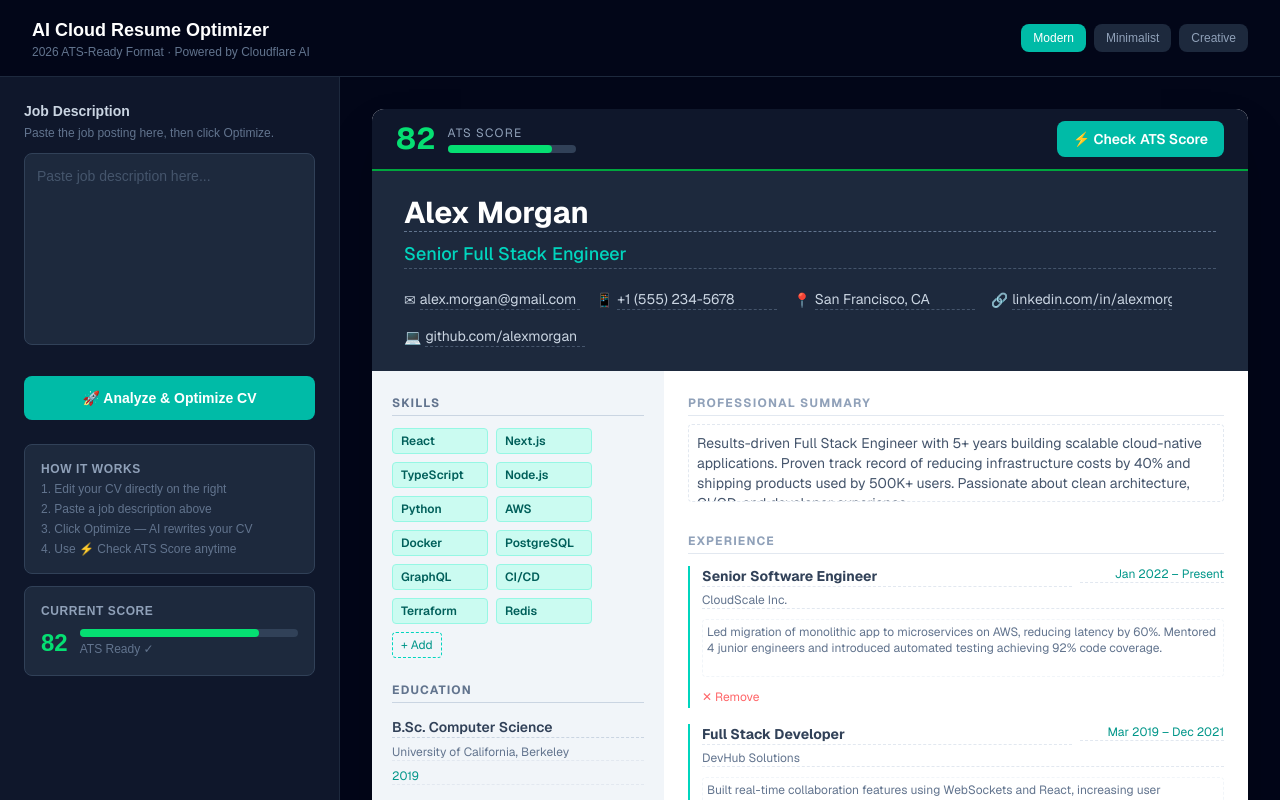
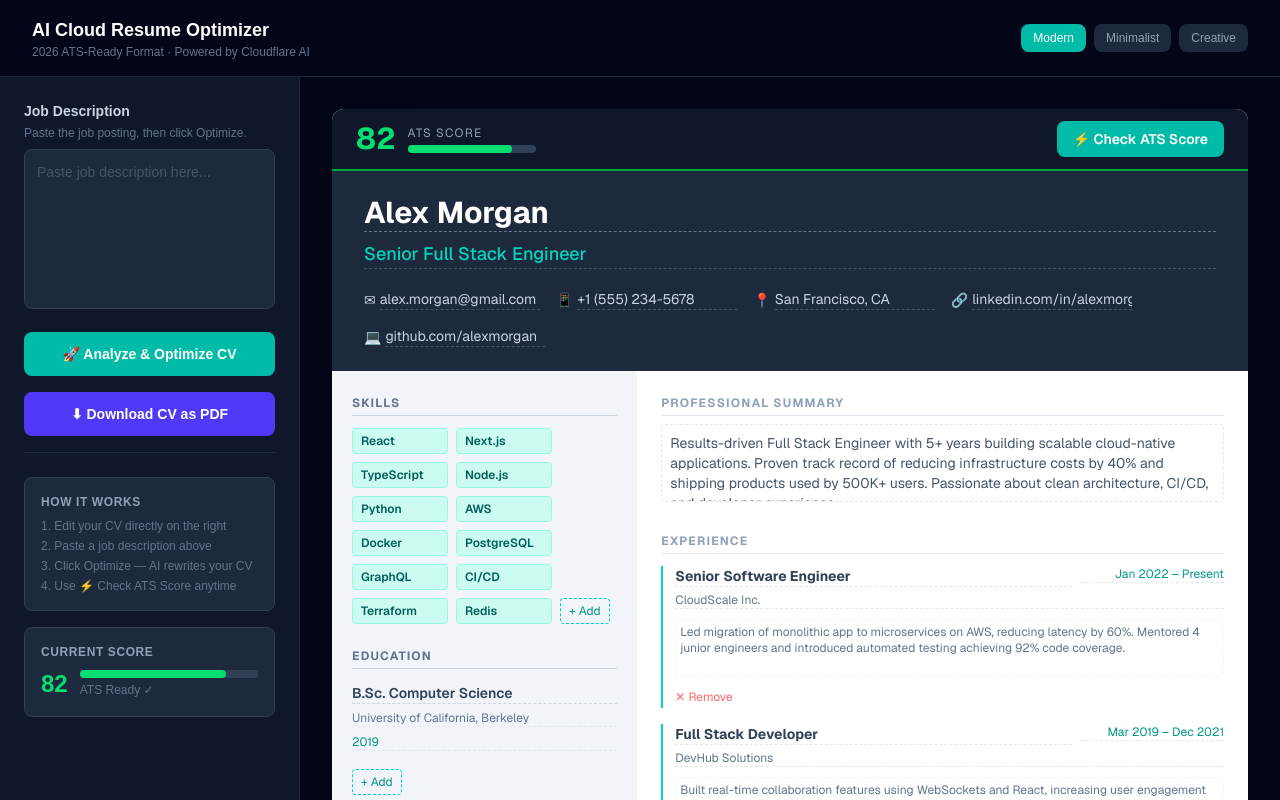
Before and after one commit to mehran-bangash/cloud-resume-optimzer, a Next.js app: page / in a window 1280 px wide. Shown: the top 800 px of the page. Built offline with nearby package versions, Linux system fonts and the light colour scheme.

Commit message:
fix: resolve typescript type errors

```diff
--- a/package.json
+++ b/package.json
@@ -9,6 +9,8 @@
     "lint": "eslint"
   },
   "dependencies": {
+    "html2canvas": "^1.4.1",
+    "jspdf": "^4.2.1",
     "next": "16.2.7",
     "react": "19.2.4",
     "react-dom": "19.2.4"
--- a/src/app/page.tsx
+++ b/src/app/page.tsx
@@ -1,6 +1,7 @@
 "use client";
 import { useResumeForm, CVTemplate } from "@/viewmodels/useResumeForm";
 import CVPreview from "@/components/CVPreview";
+import DownloadPDF from "@/components/DownloadPDF";
 
 export default function Home() {
   const {
@@ -11,6 +12,7 @@ export default function Home() {
 
   return (
     <main className="min-h-screen bg-slate-950 text-white">
+      {/* Header */}
       <div className="border-b border-slate-800 px-8 py-4 flex items-center justify-between">
         <div>
           <h1 className="text-lg font-bold text-white">AI Cloud Resume Optimizer</h1>
@@ -20,7 +22,9 @@ export default function Home() {
           {(["modern", "minimalist", "creative"] as CVTemplate[]).map((t) => (
             <button key={t} onClick={() => setSelectedTemplate(t)}
               className={`text-xs px-3 py-1.5 rounded-lg capitalize font-medium transition-all ${
-                selectedTemplate === t ? "bg-teal-500 text-white" : "bg-slate-800 text-slate-400 hover:bg-slate-700"
+                selectedTemplate === t
+                  ? "bg-teal-500 text-white"
+                  : "bg-slate-800 text-slate-400 hover:bg-slate-700"
               }`}>
               {t}
             </button>
@@ -28,25 +32,48 @@ export default function Home() {
         </div>
       </div>
 
-      <div className="grid grid-cols-[340px_1fr] gap-0 min-h-[calc(100vh-65px)]">
-        {/* Left Panel */}
-        <div className="bg-slate-900 border-r border-slate-800 p-6 space-y-6 overflow-y-auto">
+      <div className="grid grid-cols-[300px_1fr] min-h-[calc(100vh-65px)]">
+
+        {/* ── Left Panel ── */}
+        <div className="bg-slate-900 border-r border-slate-800 flex flex-col h-[calc(100vh-65px)] sticky top-0">
+
+          {/* Scrollable content */}
+          <div className="flex-1 overflow-y-auto p-6 space-y-4">
+
+            {/* Job Description */}
             <div>
               <h2 className="text-sm font-semibold text-slate-300 mb-1">Job Description</h2>
-            <p className="text-xs text-slate-500 mb-3">Paste the job posting here, then click Optimize.</p>
-            <textarea onChange={(e) => setJobDescription(e.target.value)}
+              <p className="text-xs text-slate-500 mb-2">Paste the job posting, then click Optimize.</p>
+              <textarea
+                onChange={(e) => setJobDescription(e.target.value)}
                 placeholder="Paste job description here..."
-              className="w-full bg-slate-800 border border-slate-700 focus:border-teal-500 text-slate-200 placeholder-slate-600 p-3 rounded-lg text-sm outline-none resize-none h-48 transition-all" />
+                className="w-full bg-slate-800 border border-slate-700 focus:border-teal-500 text-slate-200 placeholder-slate-600 p-3 rounded-lg text-sm outline-none resize-none h-40 transition-all"
+              />
             </div>
-          <button onClick={optimize} disabled={isGenerating}
-            className="w-full bg-teal-500 hover:bg-teal-400 disabled:opacity-50 disabled:cursor-not-allowed text-white font-bold py-3 rounded-lg transition-all text-sm flex items-center justify-center gap-2">
+
+            {/* Optimize Button */}
+            <button
+              onClick={optimize}
+              disabled={isGenerating}
+              className="w-full bg-teal-500 hover:bg-teal-400 disabled:opacity-50 disabled:cursor-not-allowed text-white font-bold py-3 rounded-lg transition-all text-sm flex items-center justify-center gap-2"
+            >
               {isGenerating ? (
-              <><span className="animate-spin inline-block w-4 h-4 border-2 border-white border-t-transparent rounded-full" />Optimizing with AI...</>
+                <>
+                  <span className="animate-spin inline-block w-4 h-4 border-2 border-white border-t-transparent rounded-full" />
+                  Optimizing with AI...
+                </>
               ) : "🚀 Analyze & Optimize CV"}
             </button>
-          <div className="space-y-3">
+
+            {/* Download Button */}
+            <DownloadPDF targetId="cv-preview-container" />
+
+            {/* Divider */}
+            <div className="border-t border-slate-800 pt-2" />
+
+            {/* How it works */}
             <div className="bg-slate-800 rounded-lg p-4 border border-slate-700">
-              <p className="text-xs text-slate-400 font-semibold uppercase tracking-wider mb-1">How it works</p>
+              <p className="text-xs text-slate-400 font-semibold uppercase tracking-wider mb-2">How it works</p>
               <ol className="text-xs text-slate-500 space-y-1 list-decimal list-inside">
                 <li>Edit your CV directly on the right</li>
                 <li>Paste a job description above</li>
@@ -54,6 +81,8 @@ export default function Home() {
                 <li>Use ⚡ Check ATS Score anytime</li>
               </ol>
             </div>
+
+            {/* Current Score */}
             <div className="bg-slate-800 rounded-lg p-4 border border-slate-700">
               <p className="text-xs text-slate-400 font-semibold uppercase tracking-wider mb-2">Current Score</p>
               <div className="flex items-center gap-3">
@@ -62,18 +91,24 @@ export default function Home() {
                 </div>
                 <div className="flex-1">
                   <div className="w-full h-2 bg-slate-700 rounded-full">
-                    <div className={`h-2 rounded-full transition-all ${(resume.atsScore ?? 82) >= 78 ? "bg-green-400" : "bg-amber-400"}`}
-                      style={{ width: `${resume.atsScore ?? 82}%` }} />
+                    <div
+                      className={`h-2 rounded-full transition-all ${(resume.atsScore ?? 82) >= 78 ? "bg-green-400" : "bg-amber-400"}`}
+                      style={{ width: `${resume.atsScore ?? 82}%` }}
+                    />
                   </div>
-                  <p className="text-xs text-slate-500 mt-1">{(resume.atsScore ?? 82) >= 78 ? "ATS Ready ✓" : "Needs improvement"}</p>
-                </div>
-              </div>
+                  <p className="text-xs text-slate-500 mt-1">
+                    {(resume.atsScore ?? 82) >= 78 ? "ATS Ready ✓" : "Needs improvement"}
+                  </p>
                 </div>
               </div>
             </div>
 
-        {/* Right Panel — CV Preview */}
+          </div>
+        </div>
+
+        {/* ── Right Panel — CV Preview ── */}
         <div className="overflow-y-auto bg-slate-950 p-8">
+          <div id="cv-preview-container">
             <CVPreview
               resume={resume}
               updateField={updateField}
@@ -84,6 +119,8 @@ export default function Home() {
             />
           </div>
         </div>
+
+      </div>
     </main>
   );
 }
--- a/src/components/CVPreview.tsx
+++ b/src/components/CVPreview.tsx
@@ -19,7 +19,7 @@ export default function CVPreview({
   // ── Shared ATS bar (all templates) ──────────────────────────────
   const ATSBar = () => (
     <>
-      <div className={`flex items-center justify-between px-6 py-3 border-b-2 ${score >= 78 ? "border-green-600 bg-slate-900" : "border-amber-600 bg-slate-900"}`}>
+      <div data-ats-bar="true" className={`flex items-center justify-between px-6 py-3 border-b-2 ${score >= 78 ? "border-green-600 bg-slate-900" : "border-amber-600 bg-slate-900"}`}>
         <div className="flex items-center gap-3">
           <div className={`text-3xl font-bold ${score >= 78 ? "text-green-400" : "text-amber-400"}`}>{score}</div>
           <div>
@@ -35,7 +35,7 @@ export default function CVPreview({
         </button>
       </div>
       {atsMessage && (
-        <div className="bg-slate-800 text-sm text-teal-300 px-6 py-2 border-b border-slate-700">{atsMessage}</div>
+        <div data-ats-message="true" className="bg-slate-800 text-sm text-teal-300 px-6 py-2 border-b border-slate-700">{atsMessage}</div>
       )}
     </>
   );
--- /dev/null
+++ b/src/components/DownloadPDF.tsx
@@ -0,0 +1,127 @@
+"use client";
+import { useState } from "react";
+
+interface Props {
+  targetId: string;
+}
+
+export default function DownloadPDF({ targetId }: Props) {
+  const [isDownloading, setIsDownloading] = useState(false);
+
+  const handleDownload = () => {
+    setIsDownloading(true);
+
+    const element = document.getElementById(targetId);
+    if (!element) {
+      alert("CV not found.");
+      setIsDownloading(false);
+      return;
+    }
+
+    // Replace inputs/textareas with plain text spans for clean print
+    const inputs = element.querySelectorAll("input, textarea");
+    inputs.forEach((el) => {
+      const input = el as HTMLInputElement | HTMLTextAreaElement;
+      input.style.display = "none";
+      const span = document.createElement("span");
+      span.setAttribute("data-print-span", "true");
+      span.textContent = input.value;
+      span.style.fontFamily = "inherit";
+      span.style.fontSize = "inherit";
+      span.style.color = "inherit";
+      span.style.fontWeight = "inherit";
+      span.style.lineHeight = "inherit";
+      input.parentNode?.insertBefore(span, input.nextSibling);
+    });
+
+    // Hide buttons inside CV
+    const buttons = element.querySelectorAll("button");
+    buttons.forEach((btn) => { btn.style.display = "none"; });
+
+    // Hide ATS bars
+    const atsBars = element.querySelectorAll("[data-ats-bar], [data-ats-message]");
+    atsBars.forEach((el) => { (el as HTMLElement).style.display = "none"; });
+
+    const style = document.createElement("style");
+    style.id = "cv-print-style";
+    style.innerHTML = `
+      @media print {
+        @page {
+          size: A4 portrait;
+          margin: 0mm;
+        }
+        body > * {
+          display: none !important;
+        }
+        body > #__next {
+          display: block !important;
+        }
+        body > #__next > * {
+          display: none !important;
+        }
+        #cv-print-wrapper {
+          display: block !important;
+          position: absolute !important;
+          top: 0 !important;
+          left: 0 !important;
+          width: 210mm !important;
+        }
+      }
+    `;
+    document.head.appendChild(style);
+
+    // Clone the CV into a top-level print wrapper
+    const wrapper = document.createElement("div");
+    wrapper.id = "cv-print-wrapper";
+    wrapper.style.position = "absolute";
+    wrapper.style.top = "0";
+    wrapper.style.left = "0";
+    wrapper.style.zIndex = "-1";
+    wrapper.style.width = "210mm";
+    const clone = element.cloneNode(true) as HTMLElement;
+
+    // Remove buttons and ATS bars from clone
+    clone.querySelectorAll("button, [data-ats-bar], [data-ats-message]").forEach((el) => el.remove());
+    // Remove hidden inputs from clone — keep only spans
+    clone.querySelectorAll("input, textarea").forEach((el) => el.remove());
+
+    wrapper.appendChild(clone);
+    document.body.appendChild(wrapper);
+
+    setTimeout(() => {
+      window.print();
+
+      setTimeout(() => {
+        // Restore inputs
+        inputs.forEach((el) => {
+          (el as HTMLElement).style.display = "";
+        });
+        // Restore buttons
+        buttons.forEach((btn) => { btn.style.display = ""; });
+        // Restore ATS bars
+        atsBars.forEach((el) => { (el as HTMLElement).style.display = ""; });
+        // Remove all print spans
+        element.querySelectorAll("[data-print-span]").forEach((el) => el.remove());
+        // Remove wrapper and style
+        wrapper.remove();
+        document.getElementById("cv-print-style")?.remove();
+        setIsDownloading(false);
+      }, 1000);
+    }, 300);
+  };
+
+  return (
+    <button
+      onClick={handleDownload}
+      disabled={isDownloading}
+      className="w-full bg-indigo-600 hover:bg-indigo-500 disabled:opacity-50 disabled:cursor-not-allowed text-white font-bold py-3 rounded-lg transition-all text-sm flex items-center justify-center gap-2"
+    >
+      {isDownloading ? (
+        <>
+          <span className="animate-spin inline-block w-4 h-4 border-2 border-white border-t-transparent rounded-full" />
+          Preparing PDF...
+        </>
+      ) : "⬇ Download CV as PDF"}
+    </button>
+  );
+}
--- a/tsconfig.json
+++ b/tsconfig.json
@@ -15,7 +15,7 @@
     "moduleResolution": "bundler",
     "resolveJsonModule": true,
     "isolatedModules": true,
-    "jsx": "preserve",
+    "jsx": "react-jsx",
     "incremental": true,
     "plugins": [
       {
```
Also changed, not shown: 2 other files (tests, documents, lock files or other folders). Lines whose indentation alone changed are shown as unchanged.
